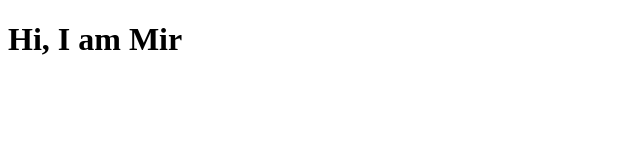
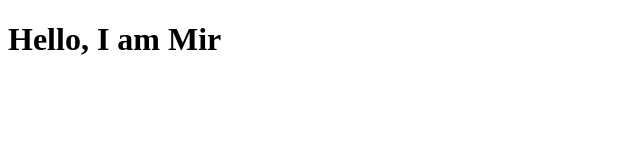
Before and after one commit to mirhimel012/Personalize-Me, a plain HTML site: page index.html in a window 1280 px wide. Shown: the whole page, without its empty margins (0-640 px from the left). Drawn offline with Linux system fonts and the light colour scheme.

Commit message:
hello new username

```diff
--- a/index.html
+++ b/index.html
@@ -7,7 +7,7 @@
 </head>
 <body>
     <header>
-        <h1>Hi, I am Mir</h1>
+        <h1>Hello, I am Mir</h1>
     </header>
     <main>
 
```
